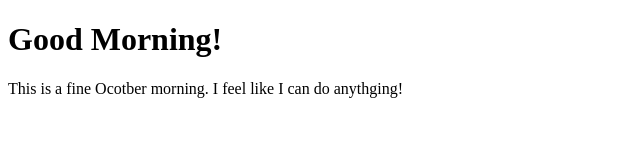
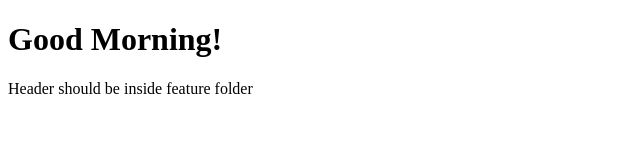
Before and after one commit to mahjabeen-sust/test-project, a plain HTML site: page index.html in a window 1280 px wide. Shown: the whole page, without its empty margins (0-640 px from the left). Drawn offline with Linux system fonts and the light colour scheme.

```diff
--- a/index.html
+++ b/index.html
@@ -8,7 +8,7 @@
 </head>
 <body>
     <h1>Good Morning!</h1>
-    <p>This is a fine Ocotber morning. I feel like I can do anythging!</p>
+    <p>Header should be inside feature folder</p>
 
 </body>
 </html>
```
